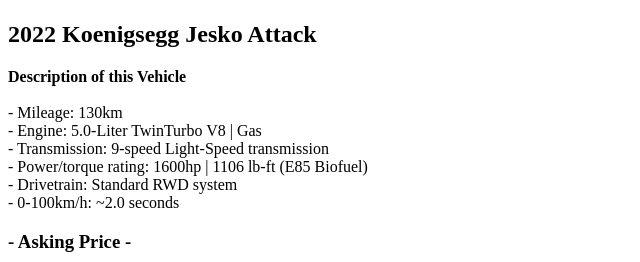
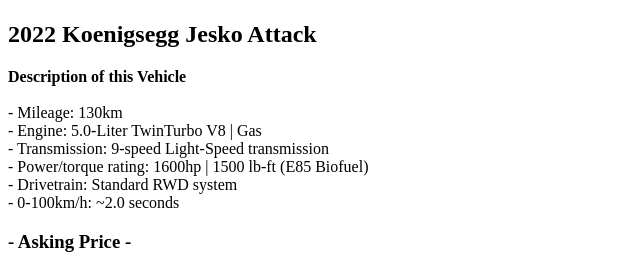
Before and after one commit to Mohitkaila/ENSF381-Assignment1, a plain HTML site: page products.html in a window 1280 px wide. Shown: the part 10250-10512 px from the top of the page, 0-640 px from the left. Drawn offline with Linux system fonts and the light colour scheme.

Commit message:
small change

```diff
--- a/products.html
+++ b/products.html
@@ -326,7 +326,7 @@
                     - Mileage: 130km<br>
                     - Engine: 5.0-Liter TwinTurbo V8 | Gas<br>
                     - Transmission: 9-speed Light-Speed transmission<br>
-                    - Power/torque rating: 1600hp | 1106 lb-ft (E85 Biofuel)<br>
+                    - Power/torque rating: 1600hp | 1500 lb-ft (E85 Biofuel)<br>
                     - Drivetrain: Standard RWD system<br>
                     - 0-100km/h: ~2.0 seconds<br>
                      </p>
```
